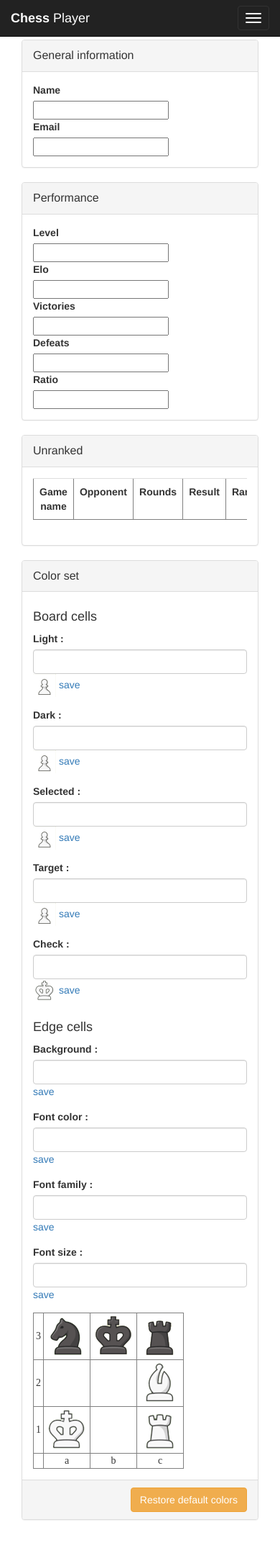
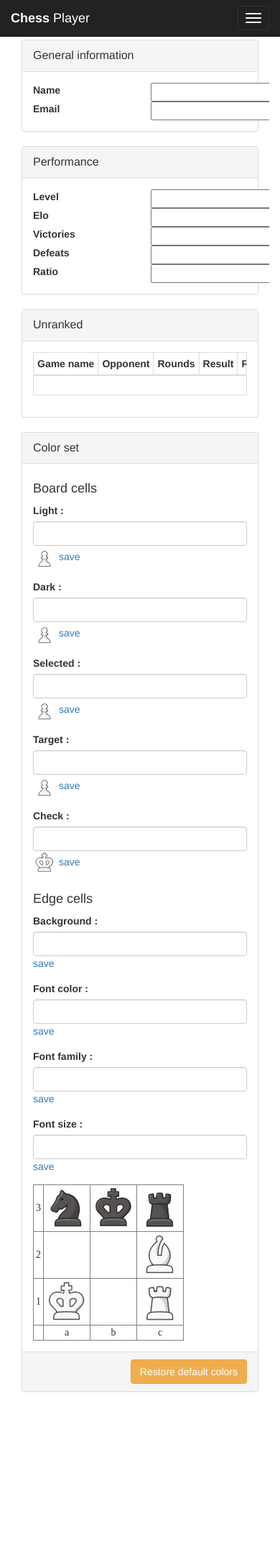
Before and after one commit to rlichiere/django-chess, a Django app: template chess_engine/templates/chess_engine/profile.html in a window 390 px wide. Shown: the top 2150 px of the page at 72% size. Run offline with Django 3.2, Linux system fonts and the light colour scheme; the template is opened without the code that fills it, so the values that code supplies are empty; parts of the project's set-up code (start-up, migrations or seed data) failed here and were passed over; some libraries are stand-ins or nearby versions.

Commit message:
# feature_material [ui] * responsive tables * bootstrap grid homogenization

```diff
--- a/chess_engine/templates/chess_engine/game.html
+++ b/chess_engine/templates/chess_engine/game.html
@@ -65,9 +65,8 @@
 {% endblock %}
 
 {% block body %}
-<div class="container-fluid">
 <div class="row">
-        <div class="col-lg-12">
+    <div class="col-xs-12">
         {# BOARD or RESULT #}
         {% with token_step_side=context.game_logic.game_data.data|access:'token/step/side' %}
         {% with rounds=context.game_logic.game_data.data|access:'rounds' %}
@@ -101,7 +100,6 @@
         {% endwith %}
     </div>
 </div>
-</div>
 {% endblock %}
 
 {% block extra_script %}
--- a/chess_engine/templates/chess_engine/profile.html
+++ b/chess_engine/templates/chess_engine/profile.html
@@ -15,9 +15,9 @@
         window.location.href = url;
     }
     </script>
-<div class="container">
+<div class="container-fluid">
     <div class="row">
-        <div class="col-lg-6">
+        <div class="col-xs-12 col-sm-6 col-lg-4">
             <div class="panel panel-default">
                 <div class="panel-heading">
                     <div class="panel-title">
@@ -37,25 +37,25 @@
                 </div>
                 <div class="panel-body">
                     <div class="row">
-                        <div class="col-lg-4">
+                        <div class="col-xs-6">
                             <label>Name</label>
                         </div>
-                        <div class="col-lg-4">
+                        <div class="col-xs-6">
                             <input type="text" class="text-muted" title="Name" value="{{ context.target_user.username }}" readonly="readonly">
                         </div>
                     </div>
                     <div class="row">
-                        <div class="col-lg-4">
+                        <div class="col-xs-6">
                             <label>Email</label>
                         </div>
-                        <div class="col-lg-4">
+                        <div class="col-xs-6">
                             <input type="text" class="text-muted" title="Email" value="{{ context.target_user.email }}" readonly="readonly">
                         </div>
                     </div>
                 </div>
             </div>
         </div>
-        <div class="col-lg-6">
+        <div class="col-xs-12 col-sm-6 col-lg-4">
             <div class="panel panel-default">
                 <div class="panel-heading">
                     <div class="panel-title">
@@ -77,58 +77,57 @@
                 </div>
                 <div class="panel-body">
                     <div class="row">
-                        <div class="col-lg-4">
+                        <div class="col-xs-6">
                             <label>Level</label>
                         </div>
-                        <div class="col-lg-4">
+                        <div class="col-xs-6">
                             <input type="text" class="text-muted" title="Level" value="{{ context.performances.level }}" readonly="readonly">
                         </div>
                     </div>
                     <div class="row">
-                        <div class="col-lg-4">
+                        <div class="col-xs-6">
                             <label>Elo</label>
                         </div>
-                        <div class="col-lg-4">
+                        <div class="col-xs-6">
                             <input type="text" class="text-muted" title="Elo" value="{{ context.performances.elo }}" readonly="readonly">
                         </div>
                     </div>
                     <div class="row">
-                        <div class="col-lg-4">
+                        <div class="col-xs-6">
                             <label>Victories</label>
                         </div>
-                        <div class="col-lg-4">
+                        <div class="col-xs-6">
                             <input type="text" class="text-muted" title="Number of victories" value="{{ context.performances_parsed.victories }}" readonly="readonly">
                         </div>
                     </div>
                     <div class="row">
-                        <div class="col-lg-4">
+                        <div class="col-xs-6">
                             <label>Defeats</label>
                         </div>
-                        <div class="col-lg-4">
+                        <div class="col-xs-6">
                             <input type="text" class="text-muted" title="Number of defeats" value="{{ context.performances_parsed.defeats }}" readonly="readonly">
                         </div>
                     </div>
                     <div class="row">
-                        <div class="col-lg-4">
+                        <div class="col-xs-6">
                             <label>Ratio</label>
                         </div>
-                        <div class="col-lg-4">
+                        <div class="col-xs-6">
                             <input type="text" class="text-muted" title="Ratio" value="{{ context.performances_parsed.ratio }}" readonly="readonly">
                         </div>
                     </div>
                 </div>
             </div>
         </div>
-    </div>
-    <div class="row">
-        <div class="col-lg-12">
+        <div class="col-xs-12 col-lg-4">
             <div class="panel panel-default">
                 <div class="panel-heading">
                     <div class="panel-title">Unranked</div>
                 </div>
                 <div class="panel-body">
-                    <div style="overflow-y:auto; min-height: 60px; max-height: 400px;">
-                        <table border="1" class="table">
+                    <div class="table-responsive" style="overflow-y:auto; min-height: 60px; max-height: 400px;">
+                        <table class="table table-bordered table-condensed table-hover">
+                        <thead>
                             <tr>
                                 <th>Game name</th>
                                 <th>Opponent</th>
@@ -136,6 +135,8 @@
                                 <th>Result</th>
                                 <th>Ranked</th>
                             </tr>
+                        </thead>
+                        <tbody>
                             {% for history in context.player_history reversed %}
                                 {% if history.data.data|access:"result" %}
                                 <tr>
@@ -177,6 +178,7 @@
                                 </tr>
                                 {% endif %}
                             {% endfor %}
+                        </tbody>
                         </table>
                     </div>
                 </div>
@@ -184,8 +186,8 @@
         </div>
     </div>
     <div class="row">
-        <div class="col-lg-12">
-        <div class="panel panel-default">
+        <div class="col-xs-12">
+            <div class="panel panel-default">
                 <div class="panel-heading">
                     <div class="panel-title">Color set</div>
                 </div>
@@ -193,7 +195,7 @@
                     <form class="form">
                         <h4>Board cells</h4>
                         <div class="row">
-                            <div class="col-lg-4">
+                            <div class="col-xs-12 col-sm-6 col-md-4">
                                 <div class="form-group form-inline">
                                     <label for="board_cell_light_color">Light :</label>
                                     <input type="text" class="form-control" id="board_cell_light_color" title="Light cells" value="{{ context.color_set.board_cell_light_color }}" maxlength="6">
@@ -207,7 +209,7 @@
                                     <a href="#" onclick="update_colorset('board_cell_dark_color');">save</a>
                                 </div>
                             </div>
-                            <div class="col-lg-4">
+                            <div class="col-xs-12 col-sm-6 col-md-4">
                                 <div class="form-group form-inline">
                                     <label for="source_piece">Selected :</label>
                                     <input type="text" class="form-control" id="source_piece" title="Selected cell" value="{{ context.color_set.source_piece }}" maxlength="6">
@@ -221,7 +223,7 @@
                                     <a href="#" onclick="update_colorset('target_piece');">save</a>
                                 </div>
                             </div>
-                            <div class="col-lg-4">
+                            <div class="col-xs-12 col-sm-6 col-md-4">
                                 <div class="form-group form-inline">
                                     <label for="king_checked">Check :</label>
                                     <input type="text" class="form-control" id="king_checked" title="King checked" value="{{ context.color_set.king_checked }}" maxlength="6">
@@ -232,7 +234,7 @@
                         </div>
                         <h4>Edge cells</h4>
                         <div class="row">
-                            <div class="col-lg-4">
+                            <div class="col-xs-12 col-sm-6 col-md-4">
                                 <div class="form-group form-inline">
                                     <label for="board_edge_cells_background_color">Background :</label>
                                     <input type="text" class="form-control" id="board_edge_cells_background_color" title="Edge cell background color" value="{{ context.color_set.board_edge_cells_background_color }}" maxlength="6">
@@ -244,7 +246,7 @@
                                     <a href="#" onclick="update_colorset('board_edge_cells_text_color');">save</a>
                                 </div>
                             </div>
-                            <div class="col-lg-4">
+                            <div class="col-xs-12 col-sm-6 col-md-4">
                                 <div class="form-group form-inline">
                                     <label for="board_font_family">Font family :</label>
                                     <input type="text" class="form-control" id="board_font_family" title="Edge cell font family" value="{{ context.color_set.board_font_family }}">
@@ -256,7 +258,7 @@
                                     <a href="#" onclick="update_colorset('board_font_size');">save</a>
                                 </div>
                             </div>
-                            <div class="col-lg-4">
+                            <div class="col-xs-12 col-sm-6 col-md-4">
                                 <style>
                                     .edge_cell {
                                         background-color: #{{ context.color_set.board_edge_cells_background_color }};
--- a/chess_engine/templatetags/chess_engine_extras.py
+++ b/chess_engine/templatetags/chess_engine_extras.py
@@ -17,7 +17,7 @@ def multiply(left, right):
 
 @register.filter
 def get_table_height(lines_number, max_height):
-    table_height = (lines_number + 1) * 50
+    table_height = 60 + lines_number * 51
     return table_height if table_height < max_height else max_height
 
 
```
Also changed, not shown: chess_engine/templates/chess_engine/board.html (+21 -13 lines), chess_engine/templates/chess_engine/home.html (+3 -5 lines), chess_engine/templates/chess_engine/lobby_list_games.html (+7 -3 lines), chess_engine/templates/chess_engine/show_history.html (+12 -6 lines). Lines whose indentation alone changed are shown as unchanged.
